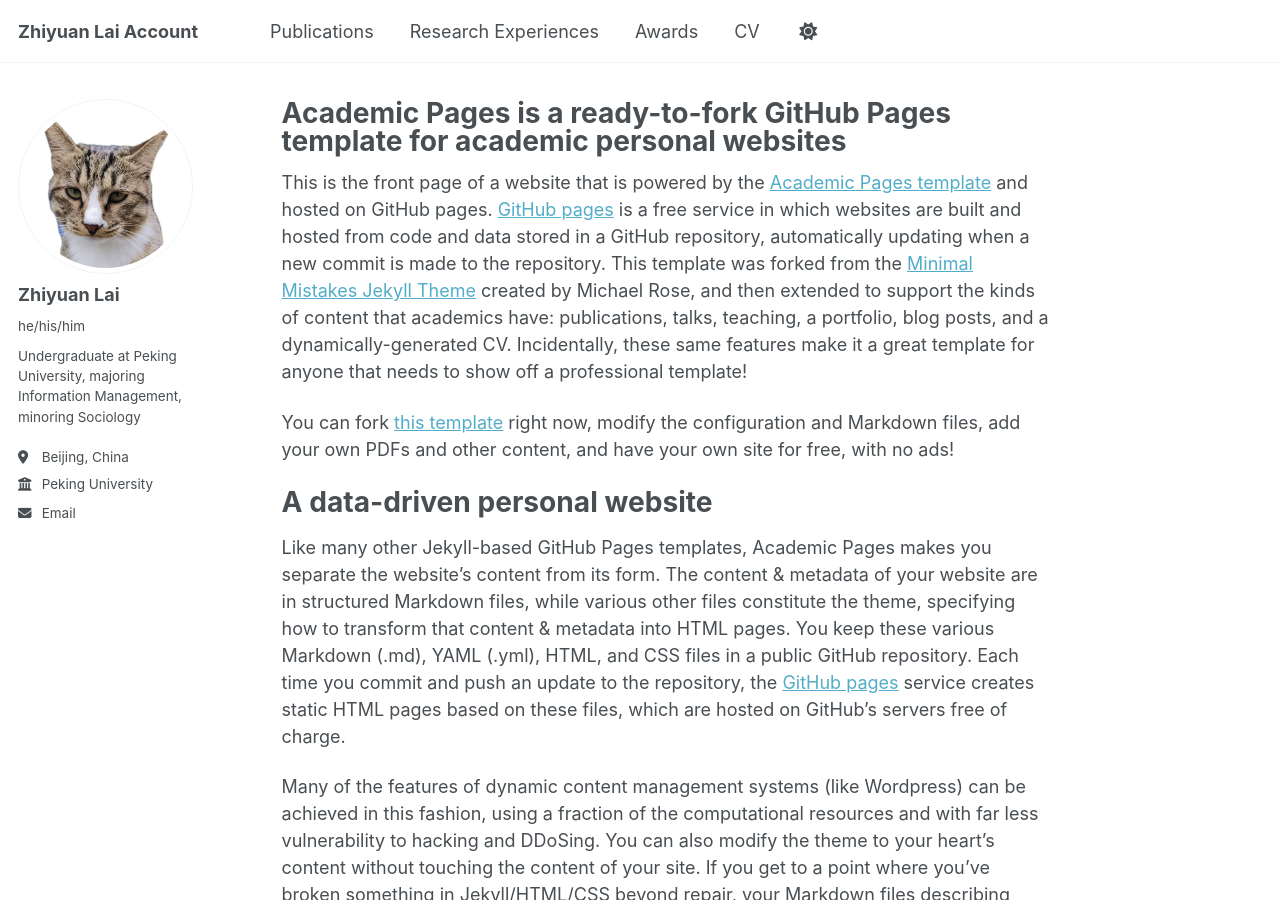
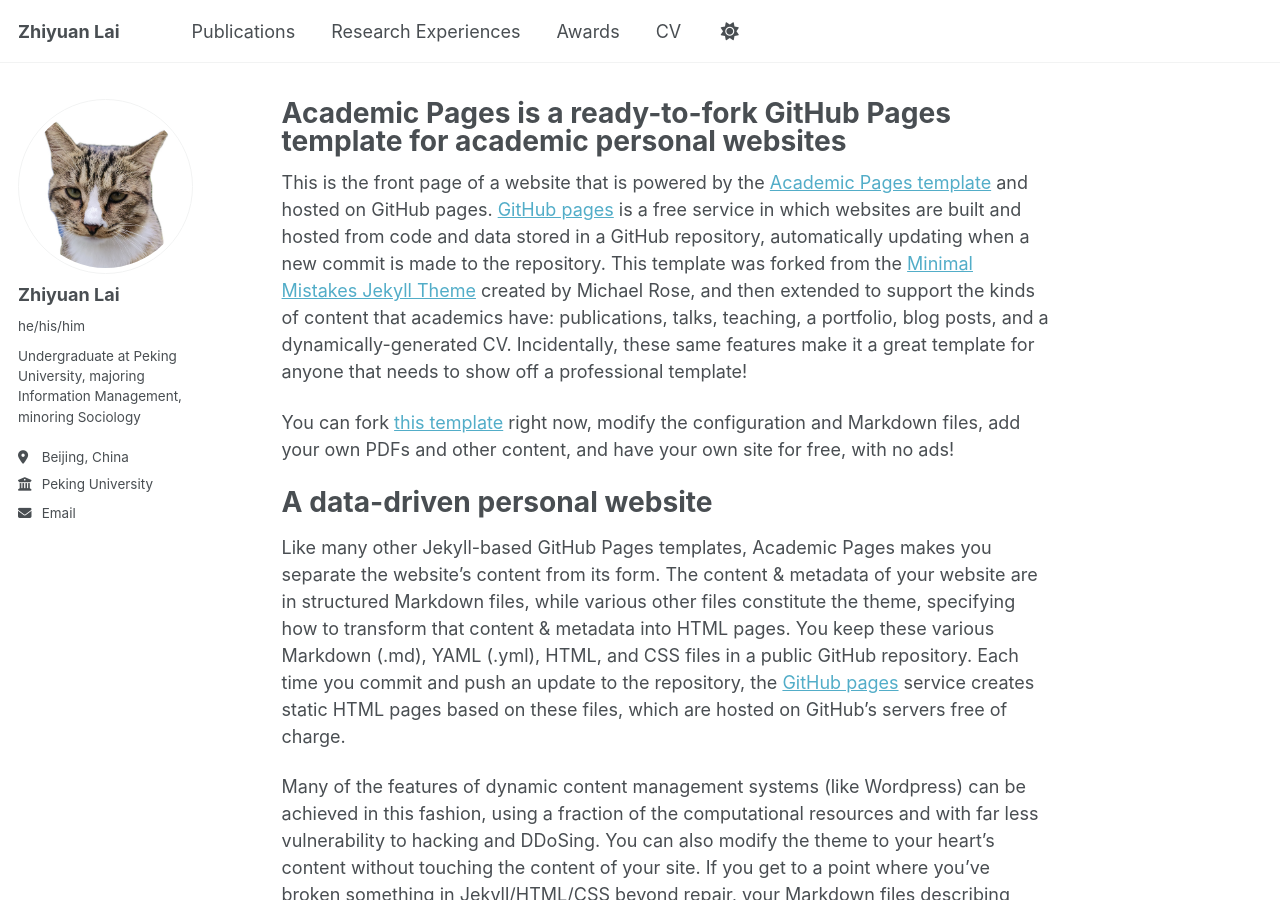
Before and after one commit to itsleol/itsleol.github.io, a Jekyll site: the page built from _pages/about.md, in a window 1280 px wide and 900 px high. Built offline with Jekyll 4.4.1, drawn with Linux system fonts in a browser that asks for light colours; a script that is not in the unit is left out.

Commit message:
Update _config.yml

```diff
--- a/_config.yml
+++ b/_config.yml
@@ -9,7 +9,7 @@
 # Basic Site Settings
 locale                   : "en-US"
 site_theme               : "default" # Currently available options are "default", "air"
-title                    : "Zhiyuan Lai Account"
+title                    : "Zhiyuan Lai"
 title_separator          : "-"
 name                     : &name "Zhiyuan Lai"
 description              : &description "Zhiyuan Lai's academic portfolio"   # Update this with a general description of your site, this is the default if not overridden by a page
```
